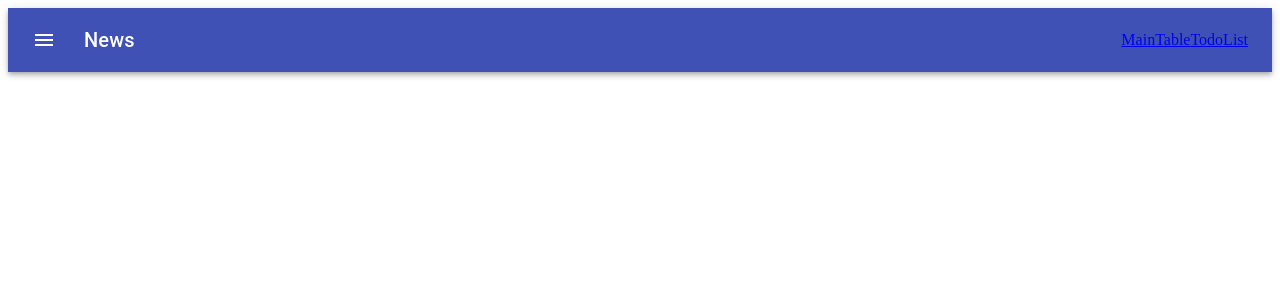
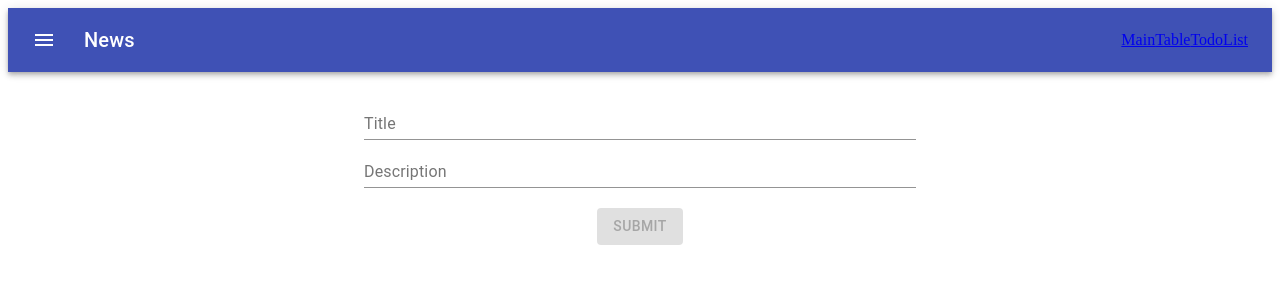
Before and after one commit to AntoninaSolodskaya/test_dev, a React (Create React App) app: page /form in a window 1280 px wide. Shown: the top 300 px of the page. Built offline with nearby package versions, Linux system fonts and the light colour scheme.

Commit message:
add update reducer

```diff
--- a/src/@store/TodoList/reducer.js
+++ b/src/@store/TodoList/reducer.js
@@ -21,15 +21,20 @@ const createNewItemHandler = (state, { payload }) => {
   };
 };
 
+// return [
+//   ...state.filter(contact => contact.id !== payload.contact.id),
+//   Object.assign({}, payload.contact)
+// ]
 const updateItemHandler = (state, { payload }) => {
   return {
     ...state,
     list: [
-      ...state.list,
-      {
-        // ...payload.id,
-        // payload
-      }
+      ...state.list.filter(item => item.id !== payload.item.id),
+      payload
+      // {
+      //   ...payload.id,
+      //   payload
+      // }
     ]
   };
 };
--- a/src/App.js
+++ b/src/App.js
@@ -7,7 +7,7 @@ import Main from "./pages/Main/Main";
 import Table from "./pages/Table/Table";
 import SimpleMenu from "./pages/SimpleMenu";
 import TodoList from "./pages/TodoList";
-import TestComponent from "./pages/test/TestComponent";
+import Form from "./pages/TodoList/Form";
 
 const App = () => (
   <Fragment>
@@ -17,7 +17,8 @@ const App = () => (
       <Route path="/table" component={Table} />
       <Route path="/menu" component={SimpleMenu} />
       <Route path="/todo" component={TodoList} />
-      <Route path="/test" component={TestComponent} />
+      <Route path="/form" component={Form} />
+      <Route path="/form/:id" component={Form} />
     </Switch>
   </Fragment>
 );
--- a/src/components/NavBar/NavBar.js
+++ b/src/components/NavBar/NavBar.js
@@ -7,7 +7,6 @@ import { makeStyles } from "@material-ui/core/styles";
 import AppBar from "@material-ui/core/AppBar";
 import Toolbar from "@material-ui/core/Toolbar";
 import Typography from "@material-ui/core/Typography";
-import Button from "@material-ui/core/Button";
 import IconButton from "@material-ui/core/IconButton";
 import MenuIcon from "@material-ui/icons/Menu";
 
--- a/src/pages/TodoList/Form/Form.js
+++ b/src/pages/TodoList/Form/Form.js
@@ -4,6 +4,7 @@ import { Field } from "redux-form";
 
 import { makeStyles } from "@material-ui/core/styles";
 import Button from "@material-ui/core/Button";
+import Container from "@material-ui/core/Container";
 
 import CustomTextField from "../../../@common/fields/CustomTextField";
 
@@ -25,12 +26,25 @@ export const Form = ({
   handleSubmit,
   pristine,
   submitting,
-  createNewItemAction
+  createNewItemAction,
+  updateItemAction,
+  initialValues
 }) => {
   const classes = useStyles();
 
+  const submit = values => {
+    // console.log(initialValues)
+    if (initialValues.id) {
+      updateItemAction(values);
+      // history.goBack();
+    } else {
+      createNewItemAction(values);
+    }
+  };
+
   return (
-    <form onSubmit={handleSubmit(createNewItemAction)} className={classes.form}>
+    <Container maxWidth="sm">
+      <form onSubmit={handleSubmit(submit)} className={classes.form}>
         <Field name="title" component={CustomTextField} label="Title" />
 
         <Field
@@ -45,9 +59,10 @@ export const Form = ({
             variant="contained"
             color="primary"
           >
-          Add Todo
+            Submit
           </Button>
         </div>
       </form>
+    </Container>
   );
 };
--- a/src/pages/TodoList/Form/index.js
+++ b/src/pages/TodoList/Form/index.js
@@ -1,6 +1,11 @@
 import { reduxForm, reset } from "redux-form";
+import { connect } from "react-redux";
 
 import { Form } from "./Form";
+import {
+  createNewItemAction,
+  updateItemAction
+} from "../../../@store/TodoList";
 
 const afterSubmit = (result, dispatch) => dispatch(reset("addList"));
 
@@ -21,8 +26,34 @@ const validate = values => {
   return errors;
 };
 
-export default reduxForm({
-  form: "addList",
-  validate,
-  onSubmitSuccess: afterSubmit
-})(Form);
+const mapState = (state, ownProps) => {
+  const itemId = ownProps.match.params.id;
+
+  let item = {};
+
+  if (itemId && state.todoList.list.length > 0) {
+    item = state.todoList.list.filter(item => item.id === itemId)[0];
+    console.log(item);
+  }
+
+  return {
+    initialValues: item
+  };
+};
+
+const actions = {
+  createNewItemAction,
+  updateItemAction
+};
+
+export default connect(
+  mapState,
+  actions
+)(
+  reduxForm({
+    form: "addList",
+    validate,
+    onSubmitSuccess: afterSubmit,
+    enableReinitialize: true
+  })(Form)
+);
--- a/src/pages/TodoList/TodoItem/TodoItem.js
+++ b/src/pages/TodoList/TodoItem/TodoItem.js
@@ -1,5 +1,6 @@
 import React from "react";
 
+import { Redirect } from "react-router-dom";
 import * as PropTypes from "prop-types";
 
 import { styles } from "./styles";
@@ -11,7 +12,8 @@ import Typography from "@material-ui/core/Typography";
 
 const items = [
   { label: "delete", value: "Delete" },
-  { label: "copy", value: "Copy" }
+  { label: "copy", value: "Copy" },
+  { label: "update", value: "Update" }
 ];
 
 export const TodoItem = ({
@@ -31,6 +33,10 @@ export const TodoItem = ({
     if (event === "Copy") {
       copyItemAction(id);
     }
+    if (event === "Update") {
+      return <Redirect from="/todo" to={`/form/${id}`} />;
+      // to={`/manage/${id}`}
+    }
   };
 
   return (
--- a/src/pages/TodoList/TodoList.js
+++ b/src/pages/TodoList/TodoList.js
@@ -1,6 +1,9 @@
 import React from "react";
 
+import { Link } from "react-router-dom";
+
 import Container from "@material-ui/core/Container";
+import Button from "@material-ui/core/Button";
 
 import TodoItem from "./TodoItem";
 import Form from "./Form";
@@ -22,7 +25,10 @@ export const TodoList = ({
             copyItemAction={copyItemAction}
           />
         ))}
-      <Form createNewItemAction={createNewItemAction} />
+      <Button component={Link} to="/form" variant="contained" color="primary">
+        AddItem
+      </Button>
+      {/* <Form createNewItemAction={createNewItemAction} /> */}
     </Container>
   );
 };
```
Lines whose indentation alone changed are shown as unchanged.
